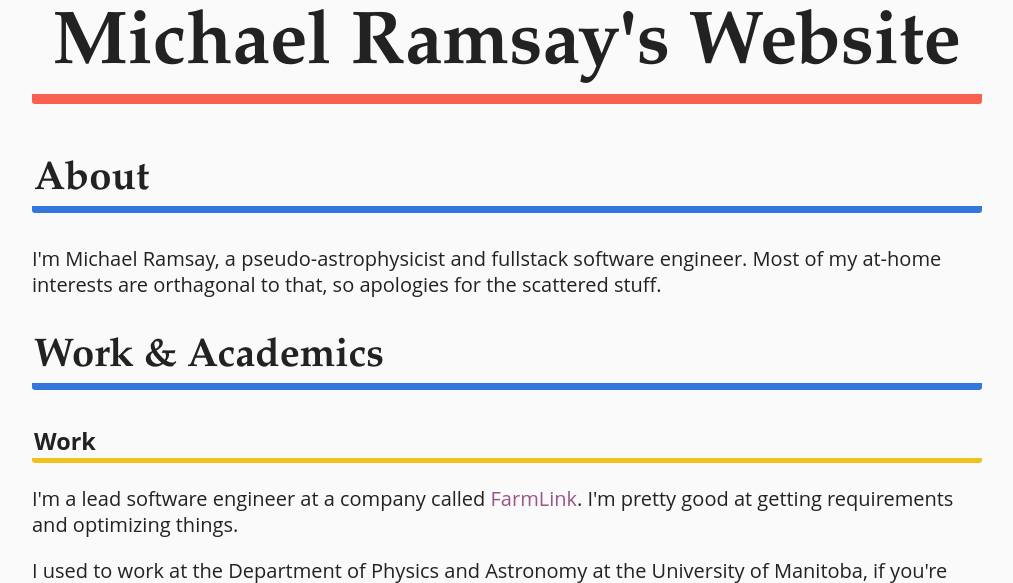
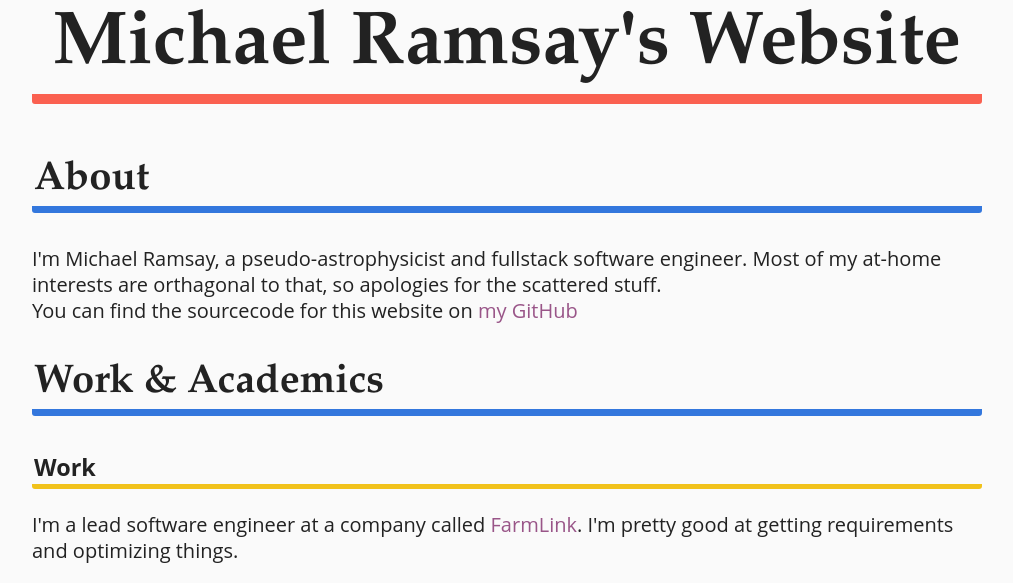
Before and after one commit to MRamsay/botland, a Django app: page / in a window 1280 px wide. Shown: the top 583 px of the page, without its empty margins (133-1146 px from the left). Run offline with Django 3.2, Linux system fonts and the light colour scheme; parts of the project's set-up code (start-up, migrations or seed data) failed here and were passed over.

Commit message:
sourcecode link

```diff
--- a/main/templates/main/index.html
+++ b/main/templates/main/index.html
@@ -9,6 +9,8 @@
 I'm Michael Ramsay, a pseudo-astrophysicist and fullstack software engineer.
 Most of my at-home interests are orthagonal to that, so apologies for the scattered stuff.
 </section>
+
+<section>You can find the sourcecode for this website on <a href="https://github.com/MRamsay/botland">my GitHub</a></section>
 
 <h2>Work & Academics</h2>
 
```
